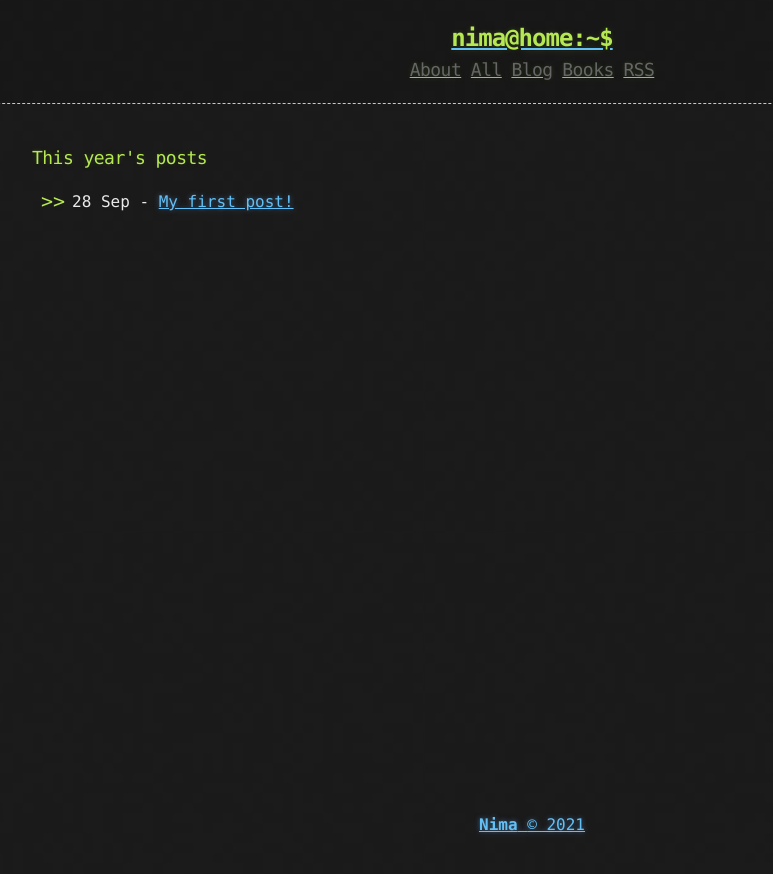
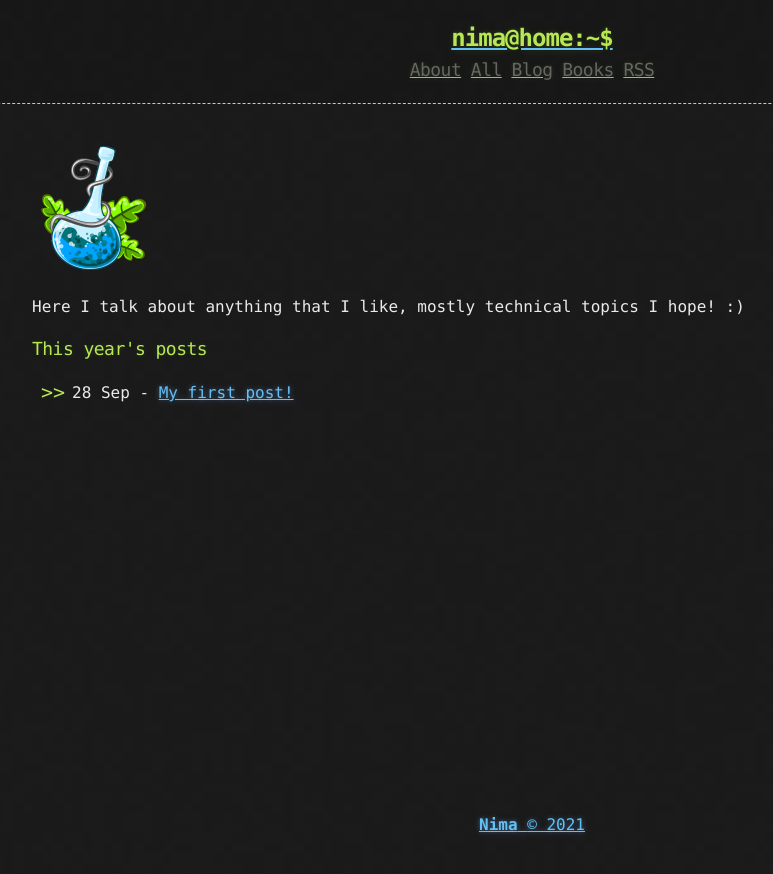
Before and after one commit to CamoCatX/camocatx.github.io, a Jekyll site: the page built from blog.md, in a window 1280 px wide. Shown: the top 874 px of the page, without its empty margins (108-881 px from the left). Built offline with Jekyll 4.4.1, drawn with Linux system fonts in a browser that asks for light colours.

Commit message:
Add blog.md
Added blog.md and removed archive.md.

```diff
--- a/_includes/links.html
+++ b/_includes/links.html
@@ -1,5 +1,5 @@
 <a href="{{ "/about" | prepend: site.baseurl | replace: '//', '/' }}"><h2 class="header-link">About</h2></a>
 <a href="{{ "/" | prepend: site.baseurl | replace: '//', '/' }}"><h2 class="header-link">All</h2></a>
-<a href="{{ "/archive" | prepend: site.baseurl | replace: '//', '/' }}"><h2 class="header-link">Blog</h2></a>
+<a href="{{ "/blog" | prepend: site.baseurl | replace: '//', '/' }}"><h2 class="header-link">Blog</h2></a>
 <a href="{{ "/books" | prepend: site.baseurl | replace: '//', '/' }}"><h2 class="header-link">Books</h2></a>
 <a href="{{ "/atom.xml" | prepend: site.baseurl | replace: '//', '/' }}"><h2 class="header-link">RSS</h2></a>
--- a/archive.md
+++ b/blog.md
@@ -1,7 +1,11 @@
 ---
 layout: page
-title: Archive
+title: Blog
 ---
+
+![](/assets/poison3.png)
+
+Here I talk about anything that I like, mostly technical topics I hope! :)
 
 <section>
   {% if site.categories.blog[0] %}
```
Also changed, not shown: assets/poison3.png (added).
